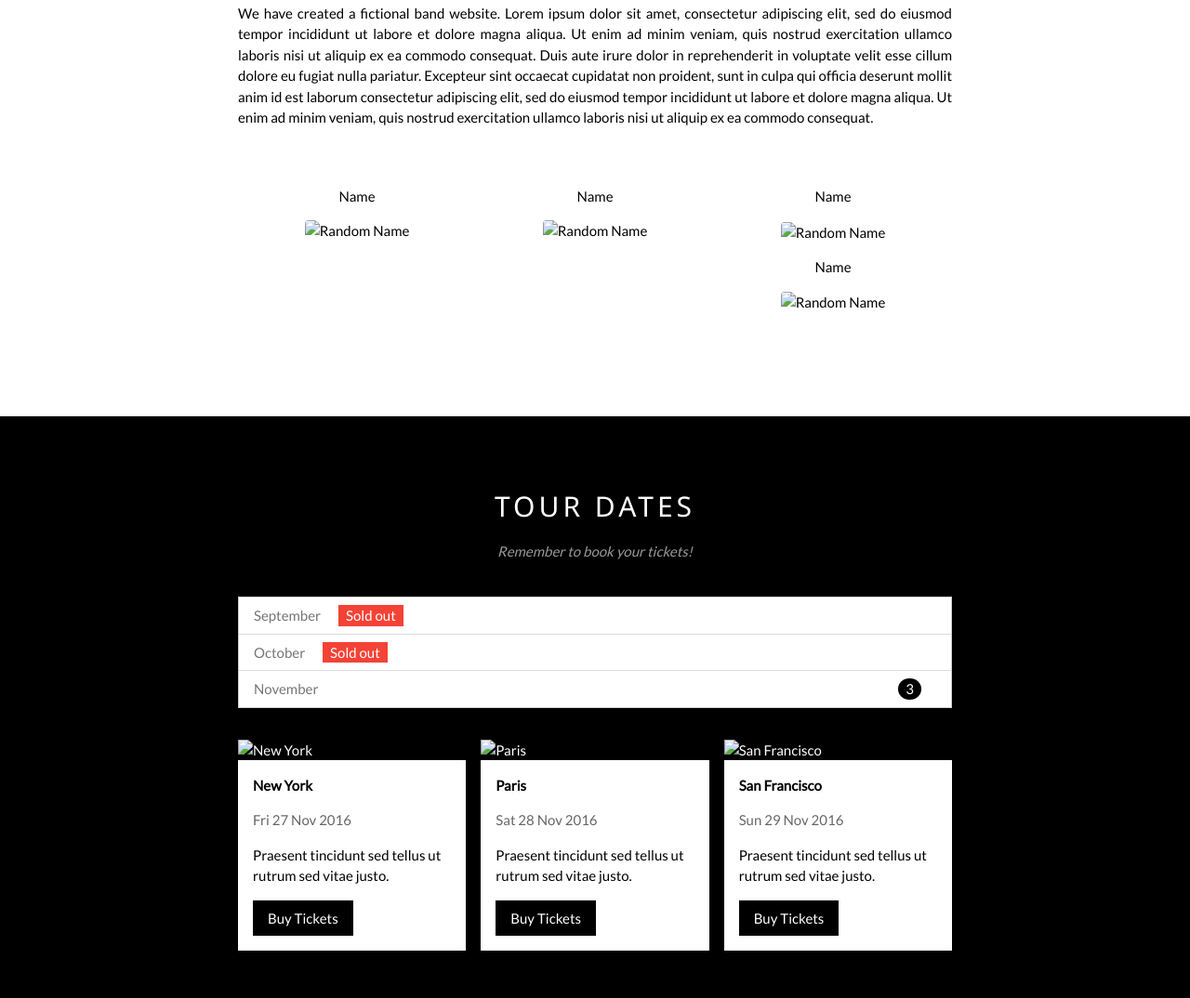
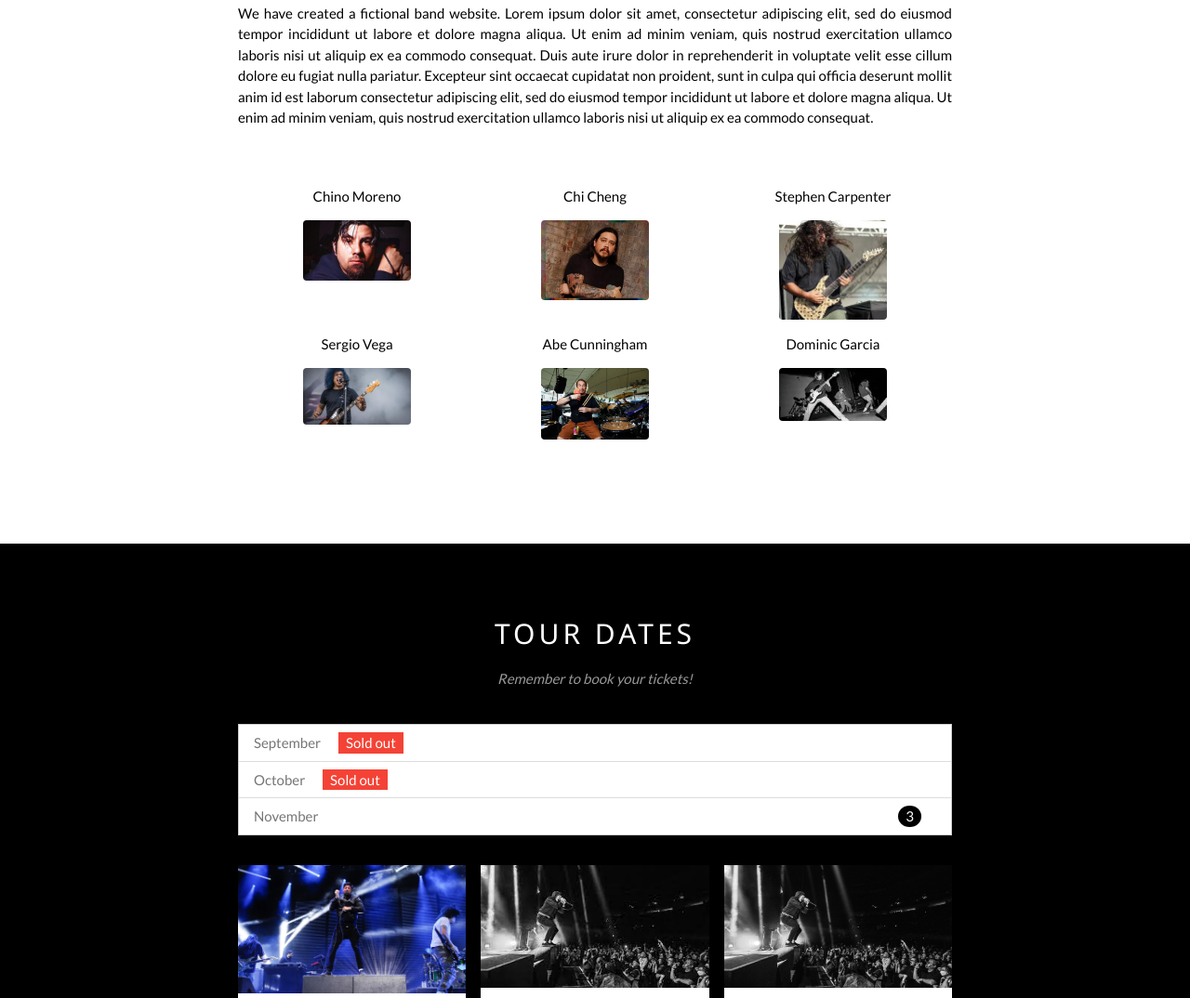
Before and after one commit to SebastianRuiz9/EntregaFinalRuiz, a plain HTML site: page index.html in a window 1280 px wide. Shown: the part 935-2009 px from the top of the page at 93% size. Drawn offline with nearby package versions, Linux system fonts and the light colour scheme.

Commit message:
agregue imagenes

```diff
--- a/index.html
+++ b/index.html
@@ -75,20 +75,28 @@
       adipiscing elit, sed do eiusmod tempor incididunt ut labore et dolore magna aliqua. Ut enim ad minim veniam, quis nostrud exercitation ullamco laboris nisi ut aliquip ex ea commodo consequat.</p>
     <div class="w3-row w3-padding-32">
       <div class="w3-third">
-        <p>Name</p>
-        <img src="/w3images/bandmember.jpg" class="w3-round w3-margin-bottom" alt="Random Name" style="width:45%">
+        <p> Chino Moreno </p>
+        <img src="media/images/chinomoreno.jpg" class="w3-round w3-margin-bottom" alt="Chino Moreno" style="width:45%">
       </div>
       <div class="w3-third">
-        <p>Name</p>
-        <img src="/w3images/bandmember.jpg" class="w3-round w3-margin-bottom" alt="Random Name" style="width:45%">
+        <p> Chi Cheng </p>
+        <img src="media/images/chicheng.jpg" class="w3-round w3-margin-bottom" alt="Chi Cheng" style="width:45%">
       </div>
       <div class="w3-third">
-        <p>Name</p>
-        <img src="/w3images/bandmember.jpg" class="w3-round" alt="Random Name" style="width:45%">
+        <p> Stephen Carpenter </p>
+        <img src="media/images/stephencarpenter.jpg" class="w3-round" alt="Stephen Carpenter" style="width:45%">
       </div>
       <div class="w3-third">
-        <p>Name</p>
-        <img src="/w3images/bandmember.jpg" class="w3-round w3-margin-bottom" alt="Random Name" style="width:45%">
+        <p>Sergio Vega</p>
+        <img src="media/images/sergiovega.jpg" class="w3-round w3-margin-bottom" alt="Sergio Vega" style="width:45%">
+      </div>
+      <div class="w3-third">
+        <p>Abe Cunningham</p>
+        <img src="media/images/abecunningham.jpg" class="w3-round w3-margin-bottom" alt="Abe Cunningham" style="width:45%">
+      </div>
+      <div class="w3-third">
+        <p>Dominic Garcia</p>
+        <img src="media/images/dominicgarcia.jpg" class="w3-round w3-margin-bottom" alt="Dominic Garcia" style="width:45%">
       </div>
     </div>
   </div>
@@ -107,7 +115,7 @@
 
       <div class="w3-row-padding w3-padding-32" style="margin:0 -16px">
         <div class="w3-third w3-margin-bottom">
-          <img src="/w3images/newyork.jpg" alt="New York" style="width:100%" class="w3-hover-opacity">
+          <img src="media/images/newyork.jpg" alt="New York" style="width:100%" class="w3-hover-opacity">
           <div class="w3-container w3-white">
             <p><b>New York</b></p>
             <p class="w3-opacity">Fri 27 Nov 2016</p>
@@ -116,7 +124,7 @@
           </div>
         </div>
         <div class="w3-third w3-margin-bottom">
-          <img src="/w3images/paris.jpg" alt="Paris" style="width:100%" class="w3-hover-opacity">
+          <img src="media/images/paris.jpg" alt="Paris" style="width:100%" class="w3-hover-opacity">
           <div class="w3-container w3-white">
             <p><b>Paris</b></p>
             <p class="w3-opacity">Sat 28 Nov 2016</p>
@@ -125,7 +133,7 @@
           </div>
         </div>
         <div class="w3-third w3-margin-bottom">
-          <img src="/w3images/sanfran.jpg" alt="San Francisco" style="width:100%" class="w3-hover-opacity">
+          <img src="media/images/sanfran.jpg" alt="San Francisco" style="width:100%" class="w3-hover-opacity">
           <div class="w3-container w3-white">
             <p><b>San Francisco</b></p>
             <p class="w3-opacity">Sun 29 Nov 2016</p>
@@ -185,6 +193,7 @@
   </div>
 </div>
 
+
 <!-- Footer -->
 <footer class="w3-container w3-padding-64 w3-center w3-opacity w3-light-grey w3-xlarge">
   <i class="fa fa-facebook-official w3-hover-opacity"></i>
```
Also changed, not shown: media/images/9253490b-f024-462f-b598-41d3ef929210.ico (deleted), media/images/abecunningham.jpg (added), media/images/android-chrome-192x192.png (deleted), media/images/android-chrome-512x512.png (deleted), media/images/apple-touch-icon.png (deleted), media/images/chicheng.jpg (added), media/images/chinomoreno.jpg (added), media/images/dominicgarcia.jpg (added), media/images/favicon-16x16.png (deleted), media/images/favicon-32x32.png (deleted), media/images/logo.png (deleted), media/images/newyork.jpg (added), media/images/paris.jpg (added), media/images/sanfran.jpg (added), 3 more files.
